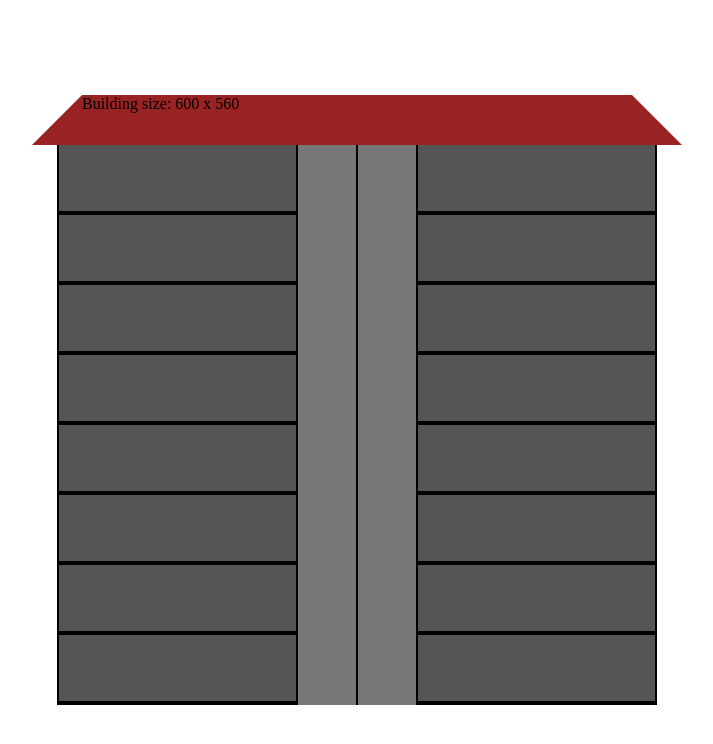
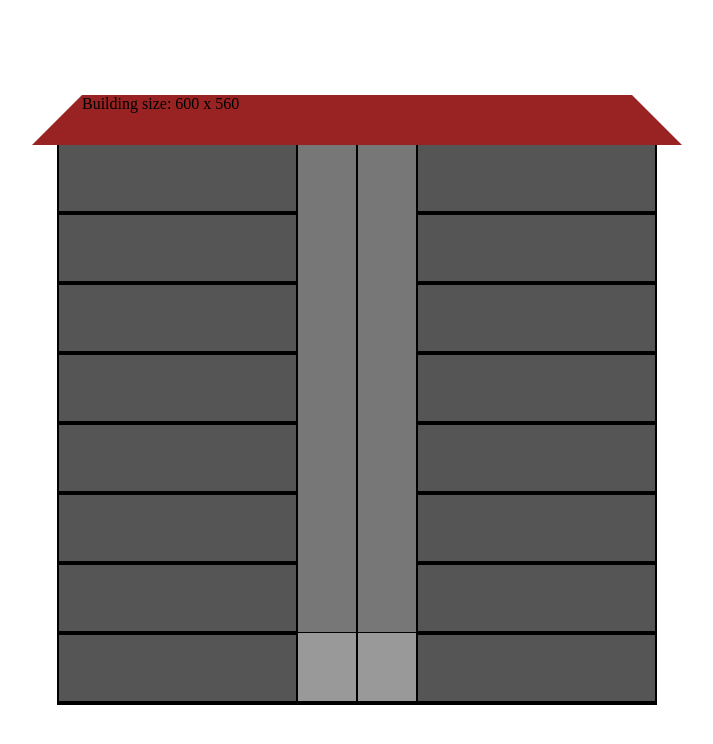
Before and after one commit to patrykkowalski0617/elevator-symulator, a React (Create React App) app: page / in a window 1280 px wide. Shown: the top 744 px of the page, without its empty margins (283-996 px from the left). Built offline with nearby package versions, Linux system fonts and the light colour scheme.

Commit message:
create elevators

```diff
--- a/src/components/Building.js
+++ b/src/components/Building.js
@@ -1,13 +1,9 @@
-import React, {
-    useLayoutEffect,
-    useState,
-    useEffect,
-    useRef,
-    useContext
-} from "react";
+import React, { useState, useEffect, useRef, useContext } from "react";
 import { BuildingContext } from "../context/BuildingContext";
 import Floors from "./Floors";
 import styled, { css } from "styled-components";
+import Elevators from "./Elevators";
+import useElementSizeOnResize from "../customHooks/useElementSizeOnResize";
 
 const BuildingStyled = styled.div`
     height: 70vh;
@@ -58,39 +54,10 @@ const ExitFloors = styled.div`
     border-style: solid;
 `;
 
-const ElevatorShaft = styled.div`
-    background: #777;
-    width: 10%;
-    border-width: 0 1px;
-    border-style: solid;
-`;
-
-function useElementSize(el) {
-    const [size, setSize] = useState([0, 0]);
-    const [element, setElement] = useState(null);
-
-    if (el && element === null) {
-        setElement(el);
-    }
-
-    useLayoutEffect(() => {
-        function updateSize() {
-            if (element) {
-                setSize([element.clientWidth, element.clientHeight]);
-            }
-        }
-        window.addEventListener("resize", updateSize);
-        updateSize();
-        return () => window.removeEventListener("resize", updateSize);
-    }, [element]);
-
-    return size;
-}
-
 export default function Building() {
-    const { numberOfFloors } = useContext(BuildingContext);
+    const { numberOfFloors, numberOfElevators } = useContext(BuildingContext);
     const [buildingDOM, setBuildingDOM] = useState();
-    const [width, buildingHeight] = useElementSize(buildingDOM);
+    const [width, buildingHeight] = useElementSizeOnResize(buildingDOM);
 
     const buildingRef = useRef();
 
@@ -99,21 +66,25 @@ export default function Building() {
         setBuildingDOM(ref);
     }, []);
 
+    const floorHeight = buildingHeight / numberOfFloors;
+
     return (
         <BuildingStyled ref={buildingRef}>
             <Roof text={`Building size: ${width} x ${buildingHeight}`}></Roof>
             <EnterFloors>
                 <Floors
+                    floorHeight={floorHeight}
                     numberOfFloors={numberOfFloors}
-                    buildingHeight={buildingHeight}
                 ></Floors>
             </EnterFloors>
-            <ElevatorShaft></ElevatorShaft>
-            <ElevatorShaft></ElevatorShaft>
+            <Elevators
+                floorHeight={floorHeight}
+                numberOfElevators={numberOfElevators}
+            ></Elevators>
             <ExitFloors>
                 <Floors
+                    floorHeight={floorHeight}
                     numberOfFloors={numberOfFloors}
-                    buildingHeight={buildingHeight}
                 ></Floors>
             </ExitFloors>
         </BuildingStyled>
--- /dev/null
+++ b/src/components/Elevators.js
@@ -0,0 +1,39 @@
+import React from "react";
+import styled from "styled-components";
+
+const ElevatorShaft = styled.div`
+    background: #777;
+    width: 10%;
+    border-width: 0 1px 4px 1px;
+    border-style: solid;
+    position: relative;
+`;
+
+const Elevator = styled.div`
+    height: ${props => props.floorHeight}px;
+    background: #999;
+    position: absolute;
+    bottom: -1px;
+    width: 100%;
+    border-width: 1px 0;
+    border-style: solid;
+`;
+
+const Elevators = ({ floorHeight, numberOfElevators }) => {
+    const renderElevators = () => {
+        const arr = [];
+        for (let i = 0; i < numberOfElevators; i++) {
+            arr.push(
+                <ElevatorShaft key={i}>
+                    <Elevator floorHeight={floorHeight} />
+                </ElevatorShaft>
+            );
+        }
+
+        return arr;
+    };
+
+    return <>{renderElevators()}</>;
+};
+
+export default Elevators;
--- a/src/components/Floor.js
+++ /dev/null
@@ -1,14 +0,0 @@
-import React from "react";
-import styled from "styled-components";
-
-const FloorStyled = styled.div`
-    border-bottom: 4px solid;
-`;
-
-export default function Floor({ buildingHeight, numberOfFloors }) {
-    return (
-        <FloorStyled
-            style={{ height: buildingHeight / numberOfFloors }}
-        ></FloorStyled>
-    );
-}
--- a/src/components/Floors.js
+++ b/src/components/Floors.js
@@ -1,15 +1,20 @@
 import React from "react";
-import Floor from "./Floor";
+import styled from "styled-components";
 
-export default function Floors({ buildingHeight, numberOfFloors }) {
-    const renderFloors = numberOfFloors => {
+const Floor = styled.div`
+    border-bottom: 4px solid;
+`;
+
+export default function Floors({ floorHeight, numberOfFloors }) {
+    const renderFloors = () => {
         const arr = [];
         for (let i = 0; i < numberOfFloors; i++) {
             arr.push(
                 <Floor
                     key={i}
-                    buildingHeight={buildingHeight}
+                    floorHeight={floorHeight}
                     numberOfFloors={numberOfFloors}
+                    style={{ height: floorHeight + "px" }}
                 ></Floor>
             );
         }
@@ -17,5 +22,5 @@ export default function Floors({ buildingHeight, numberOfFloors }) {
         return arr;
     };
 
-    return <>{renderFloors(numberOfFloors)}</>;
+    return <>{renderFloors()}</>;
 }
--- a/src/context/BuildingContext.js
+++ b/src/context/BuildingContext.js
@@ -4,12 +4,15 @@ export const BuildingContext = createContext();
 
 const BuildingContextProvider = props => {
     const [numberOfFloors, setNumberOfFloors] = useState(8);
+    const [numberOfElevators, setNnmberOfElevators] = useState(2);
 
     return (
         <BuildingContext.Provider
             value={{
                 numberOfFloors,
-                setNumberOfFloors
+                setNumberOfFloors,
+                numberOfElevators,
+                setNnmberOfElevators
             }}
         >
             {props.children}
--- /dev/null
+++ b/src/customHooks/useElementSizeOnResize.js
@@ -0,0 +1,23 @@
+import { useLayoutEffect, useState } from "react";
+
+export default function useElementSizeOnResize(el) {
+    const [size, setSize] = useState([0, 0]);
+    const [element, setElement] = useState(null);
+
+    if (el && element === null) {
+        setElement(el);
+    }
+
+    useLayoutEffect(() => {
+        function updateSize() {
+            if (element) {
+                setSize([element.clientWidth, element.clientHeight]);
+            }
+        }
+        window.addEventListener("resize", updateSize);
+        updateSize();
+        return () => window.removeEventListener("resize", updateSize);
+    }, [element]);
+
+    return size;
+}
```
